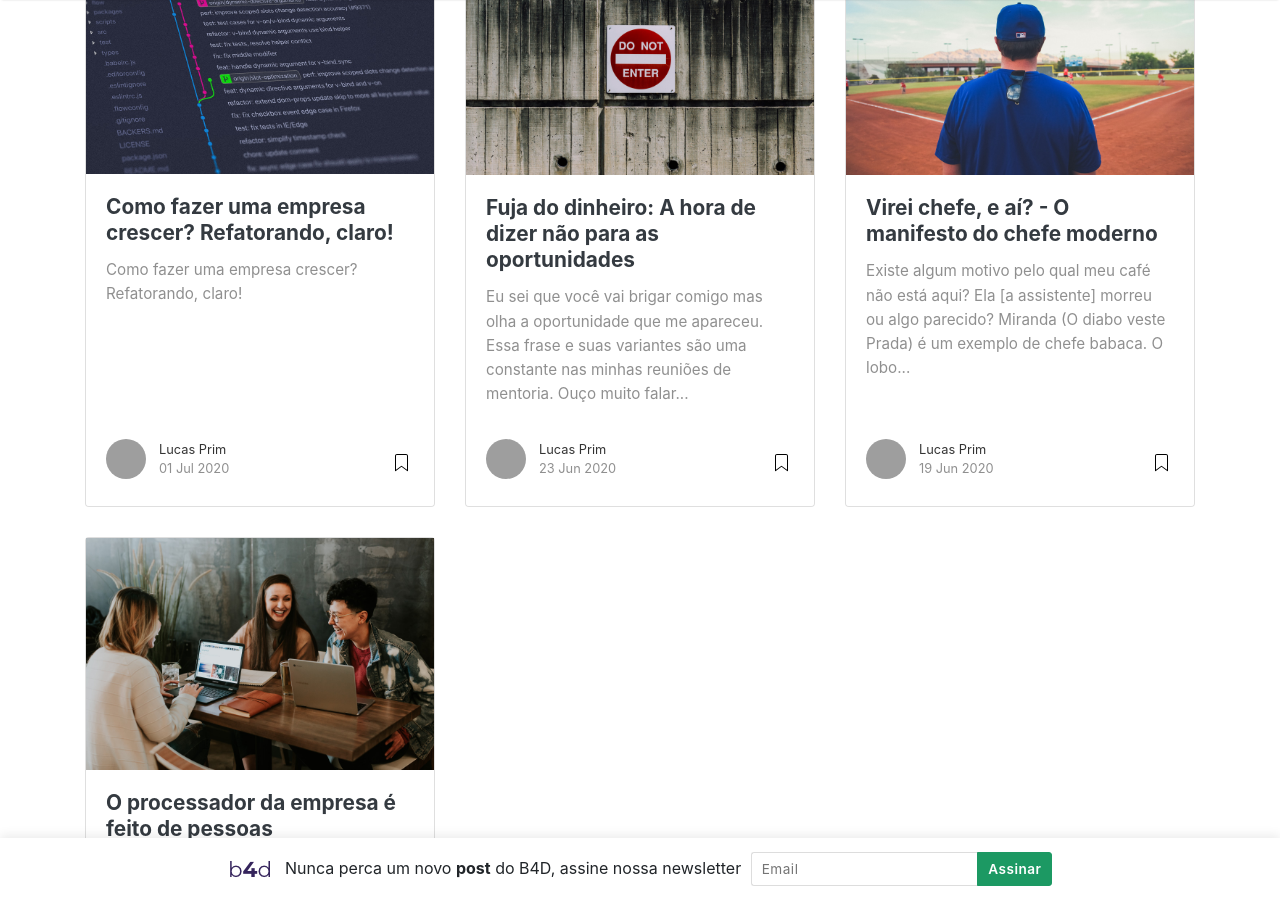
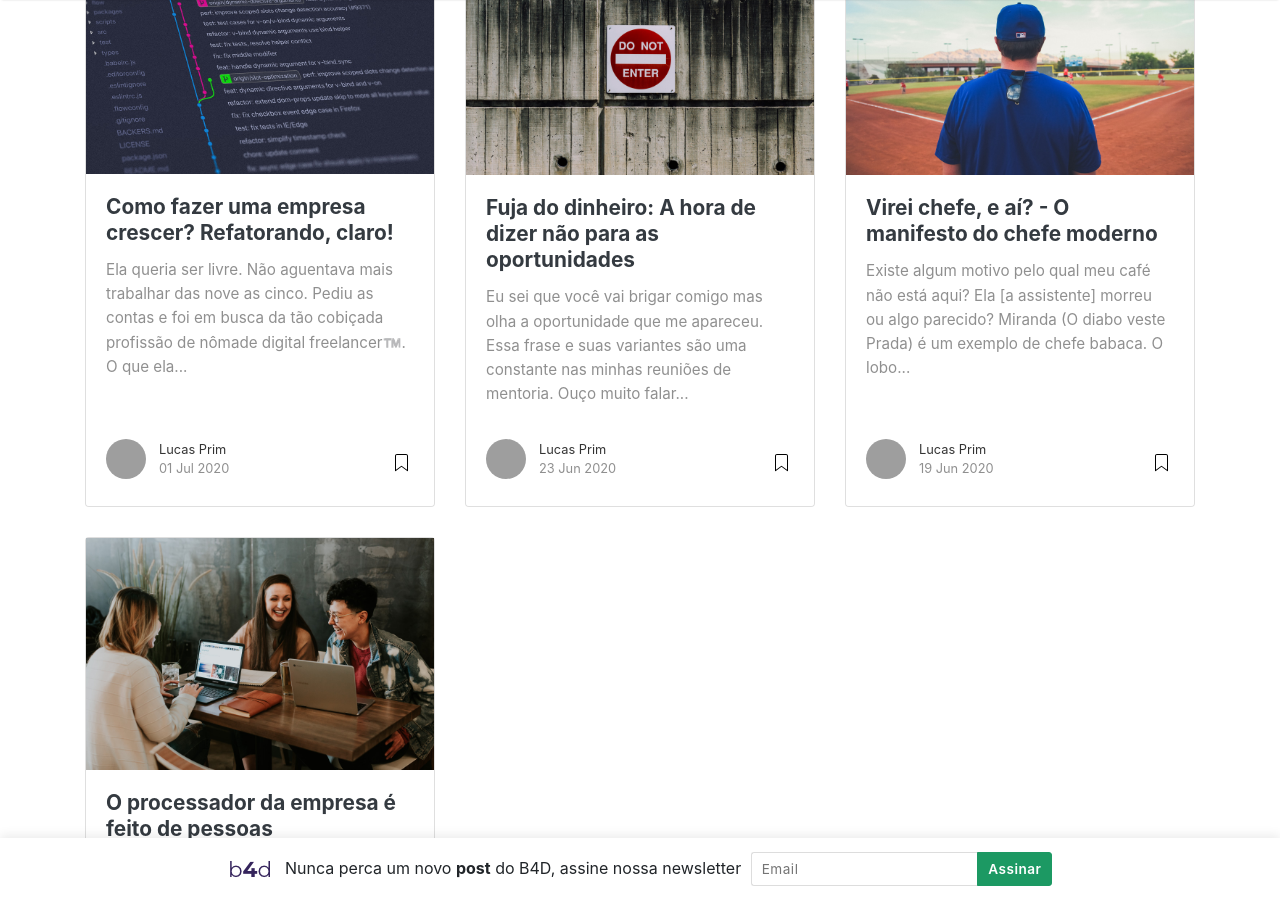
Before and after one commit to lucasprim/biz4devs, a Jekyll site: the page built from index.html, in a window 1280 px wide and 900 px high, scrolled down 805 px. Built offline with Jekyll 4.4.1, drawn with Linux system fonts in a browser that asks for light colours; nearby versions of some CDN libraries; the list of posts is cut into pages by our own code; grey boxes are pictures that could not be loaded.

Commit message:
Fixed refactor article

```diff
--- a/_posts/2020-07-01-Como-crescer-a-empresa-refatorando.md
+++ b/_posts/2020-07-01-Como-crescer-a-empresa-refatorando.md
@@ -14,8 +14,6 @@
   <span>Photo by <a href="https://unsplash.com/@yancymin?utm_source=unsplash&amp;utm_medium=referral&amp;utm_content=creditCopyText">Yancy Min</a> on <a href="https://unsplash.com/s/photos/code?utm_source=unsplash&amp;utm_medium=referral&amp;utm_content=creditCopyText">Unsplash</a></span>
 ---
 
-# Como fazer uma empresa crescer? Refatorando, claro!
-
 Ela queria ser livre. Não aguentava mais trabalhar das nove  as cinco. Pediu as contas e foi em busca da tão cobiçada profissão de *nômade digital freelancer™️*. O que ela sempre sonhou estava prestes a virar realidade: viver sem residência fixa e sem horário, como uma verdadeira cidadã do mundo.
 
 Essa história muitas vezes acaba tão decepcionante quanto sedutora. Isso porque um *freelancer* é a menor manifestação de um negócio. Sendo um negócio, o trabalho vai muito além de *codar*. A *freela* tem que fazer tudo: Vender, negociar, programar, dar suporte, pagar impostos, etc. É um pequeno negócio de uma pessoa só.
```
